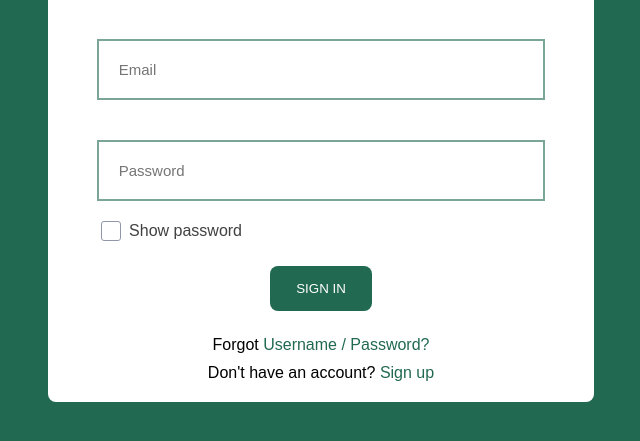
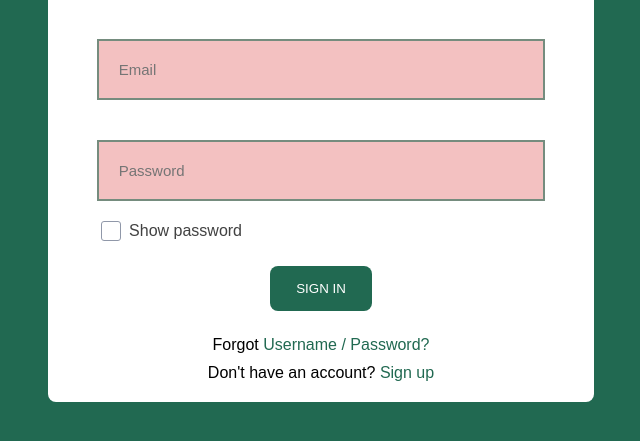
Before and after one commit to luizgustavo-silva/Curso-de-desenvolvimento-Web, a website: page Front-end/semana2/pagina de login/index_login.html in a window 1280 px wide. Both pictures are taken after a click on the button "SIGN IN". Shown: the part 181-622 px from the top of the page, without its empty margins (319-959 px from the left). Drawn offline with Linux system fonts and the light colour scheme.

Commit message:
update inputs

```diff
--- a/Front-end/semana2/pagina de login/index_login.html
+++ b/Front-end/semana2/pagina de login/index_login.html
@@ -11,7 +11,9 @@
     <div class="container_formulario" id="container_formulario">
       <h1 class="title">Login</h1>
         <input type="text" placeholder="Email" class="input-email" id="input-email" />
+
         <input type="password" placeholder="Password" class="input-senha" id="input-senha" />
+
         <div class="checkbox-wrapper-46">
           <input class="inp-cbx" id="cbx-46" type="checkbox" onclick="showpassword()" />
           <label class="cbx" for="cbx-46"
@@ -22,7 +24,7 @@
           </label>
         </div>
 
-      <button class="button-signin" onclick="(validarAll(), validarEmail(), validarPassword())">SIGN IN</button>
+        <button class="button-signin" onclick="(validarAll(), validarEmail(), validarPassword(), perceberErro())">SIGN IN</button>
       <p class="forgot">Forgot <a href="..." target="_blank">Username / Password?</a></p>
       <p>Don't have an account? <a href="..." target="_blank"> Sign up</a></p>
     </div>
--- a/Front-end/semana2/pagina de login/login.js
+++ b/Front-end/semana2/pagina de login/login.js
@@ -6,11 +6,23 @@ function validarPassword(password) {
 }
 function showpassword() {
   const inputpassword = document.getElementById("input-senha");
-
+  // document.getElementById(senha).type = tipo_atual === "text" ? "password" : "text"
   if (inputpassword.type === "password") {
     inputpassword.type = "text";
   } else {
     inputpassword.type = "password";
+  }
+}
+function perceberErro() {
+  let inputPassword = document.getElementById("input-senha");
+  let inputEmail = document.getElementById("input-email");
+  // usando 3 sinais de === para comparar tanto o valor quanto o tipo da informacao
+  if (inputPassword.value === "") {
+    inputPassword.style.backgroundColor = "#cf101042";
+  }
+  if (inputEmail.value === "") {
+    inputEmail.style.backgroundColor = "#cf101042";
+
   }
 }
 function validarAll() {
```
Lines whose indentation alone changed are shown as unchanged.
